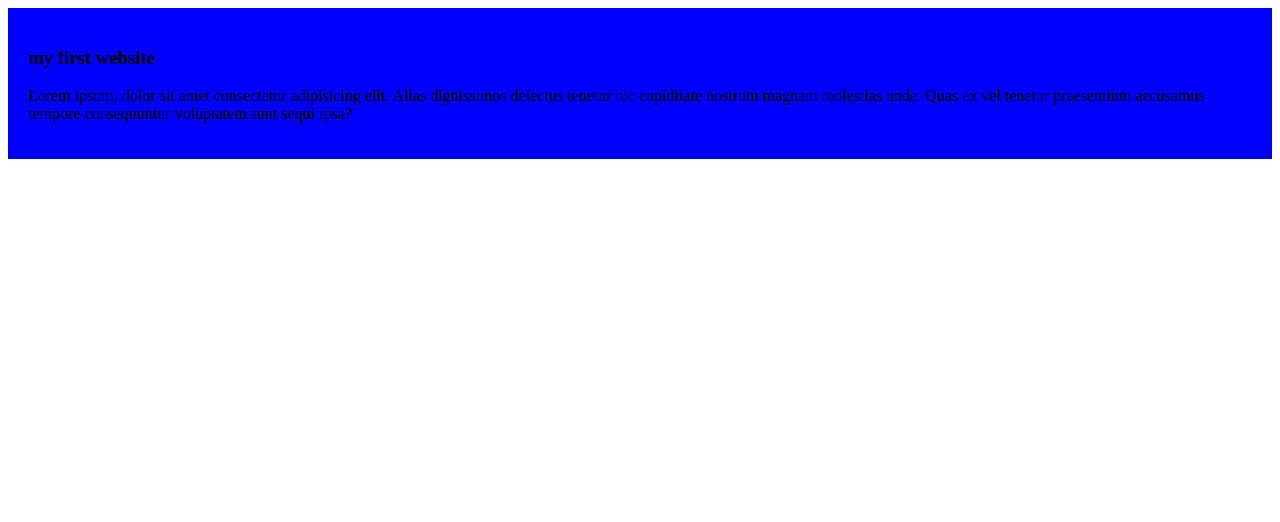
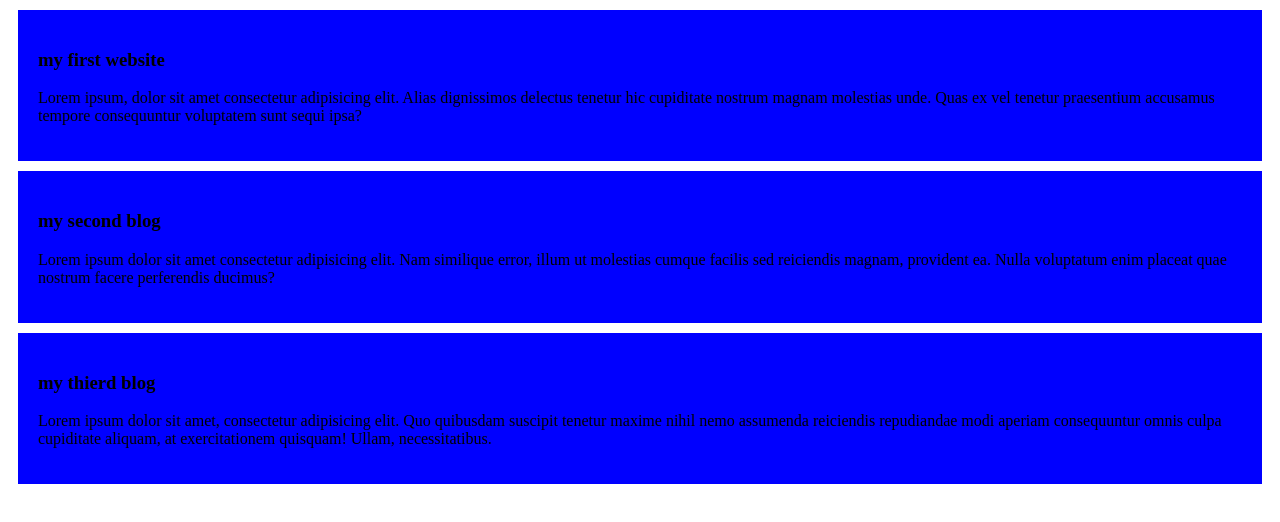
Before and after one commit to joyacharjee452/my-first-practice, a plain HTML site: page index.html in a window 1280 px wide. Drawn offline with Linux system fonts and the light colour scheme.

Commit message:
added the second and thierd blog

```diff
--- a/index.html
+++ b/index.html
@@ -13,5 +13,14 @@
     <p>Lorem ipsum, dolor sit amet consectetur adipisicing elit. Alias dignissimos delectus tenetur hic cupiditate nostrum magnam molestias unde. Quas ex vel tenetur praesentium accusamus tempore consequuntur voluptatem sunt sequi ipsa?</p>
     </div>
 
+    <div>
+        <h3>my second blog</h3>
+        <p>Lorem ipsum dolor sit amet consectetur adipisicing elit. Nam similique error, illum ut molestias cumque facilis sed reiciendis magnam, provident ea. Nulla voluptatum enim placeat quae nostrum facere perferendis ducimus?</p>
+    </div>
+
+    <div>
+        <h3>my thierd blog</h3>
+        <p>Lorem ipsum dolor sit amet, consectetur adipisicing elit. Quo quibusdam suscipit tenetur maxime nihil nemo assumenda reiciendis repudiandae modi aperiam consequuntur omnis culpa cupiditate aliquam, at exercitationem quisquam! Ullam, necessitatibus.</p>
+    </div>
 </body>
 </html>
--- a/style/blog.css
+++ b/style/blog.css
@@ -1,4 +1,5 @@
 div{
     background-color: blue;
     padding: 20px;
+    margin: 10px;
 }
```
